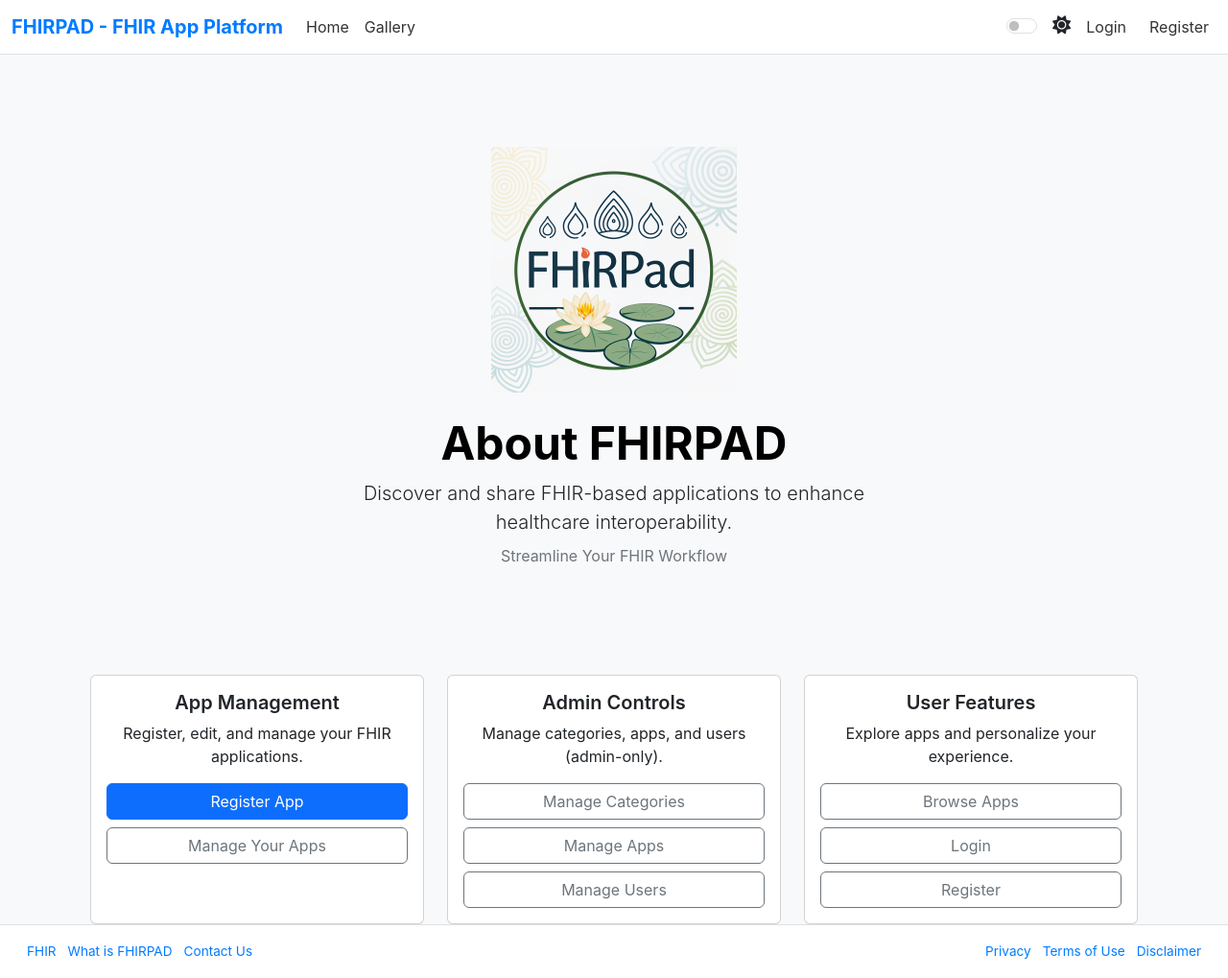
After one commit to Sudo-JHare/FhirPad, a Flask app: page /about in a window 1280 px wide. The commit adds this page. Shown: the whole page at 96% size. Run offline with Flask 3, Linux system fonts and the light colour scheme.

Commit message:
Add files via upload

```diff
--- a/app/routes.py
+++ b/app/routes.py
@@ -39,6 +39,14 @@ def landing():
     featured_apps = FHIRApp.query.order_by(FHIRApp.registration_date.desc()).limit(6).all()
     categories = Category.query.all()
     return render_template('landing.html', featured_apps=featured_apps, categories=categories)
+
+@gallery_bp.route('/about')
+def about():
+    return render_template('about.html')
+
+@gallery_bp.route('/disclaimer')
+def disclaimer():
+    return render_template('disclaimer.html')
 
 @gallery_bp.route('/gallery', methods=['GET', 'POST'])
 def gallery():
--- /dev/null
+++ b/app/templates/about.html
@@ -0,0 +1,60 @@
+{% extends "base.html" %}
+{% block title %}About FHIRPAD{% endblock %}
+{% block content %}
+<div class="px-4 py-5 my-5 text-center">
+    <div class="mb-4">
+        <img class="d-block mx-auto" src="{{ url_for('static', filename='fhirpad.png') }}" alt="FHIRPAD" width="256" height="256">
+    </div>
+    <h1 class="display-5 fw-bold text-body-emphasis">About FHIRPAD</h1>
+    <div class="col-lg-6 mx-auto">
+        <p class="lead mb-2">Discover and share FHIR-based applications to enhance healthcare interoperability.</p>
+        <p class="text-muted">Streamline Your FHIR Workflow</p>
+    </div>
+</div>
+
+<div class="container">
+    <div class="row g-4">
+        <!-- App Management -->
+        <div class="col-md-4">
+            <div class="card h-100">
+                <div class="card-body text-center">
+                    <h5 class="card-title">App Management</h5>
+                    <p class="card-text">Register, edit, and manage your FHIR applications.</p>
+                    <div class="d-grid gap-2">
+                        <a href="{{ url_for('gallery.register') }}" class="btn btn-primary">Register App</a>
+                        <a href="{{ url_for('gallery.my_listings') }}" class="btn btn-outline-secondary">Manage Your Apps</a>
+                    </div>
+                </div>
+            </div>
+        </div>
+        <!-- Admin Controls -->
+        <div class="col-md-4">
+            <div class="card h-100">
+                <div class="card-body text-center">
+                    <h5 class="card-title">Admin Controls</h5>
+                    <p class="card-text">Manage categories, apps, and users (admin-only).</p>
+                    <div class="d-grid gap-2">
+                        <a href="{{ url_for('gallery.manage_categories') }}" class="btn btn-outline-secondary">Manage Categories</a>
+                        <a href="{{ url_for('gallery.admin_apps') }}" class="btn btn-outline-secondary">Manage Apps</a>
+                        <a href="{{ url_for('gallery.admin_users') }}" class="btn btn-outline-secondary">Manage Users</a>
+                    </div>
+                </div>
+            </div>
+        </div>
+        <!-- User Features -->
+        <div class="col-md-4">
+            <div class="card h-100">
+                <div class="card-body text-center">
+                    <h5 class="card-title">User Features</h5>
+                    <p class="card-text">Explore apps and personalize your experience.</p>
+                    <div class="d-grid gap-2">
+                        <a href="{{ url_for('gallery.gallery') }}" class="btn btn-outline-secondary">Browse Apps</a>
+                        <a href="{{ url_for('auth.login') }}" class="btn btn-outline-secondary">Login</a>
+                        <a href="{{ url_for('auth.register') }}" class="btn btn-outline-secondary">Register</a>
+                    </div>
+                </div>
+            </div>
+        </div>
+    </div>
+</div>
+{% endblock %}
--- a/app/templates/base.html
+++ b/app/templates/base.html
@@ -375,13 +375,13 @@
             <div class="d-flex justify-content-between align-items-center">
                 <div class="footer-left">
                     <a href="https://www.hl7.org/fhir/" target="_blank" rel="noreferrer" aria-label="Visit FHIR website">FHIR</a>
-                    <a href="/about" aria-label="Learn about FHIRPAD">What is FHIRPAD</a>
+                    <a href="{{ url_for('gallery.about') }}" aria-label="Learn about FHIRPAD">What is FHIRPAD</a>
                     <a href="mailto:support@fhirpad.com" aria-label="Contact FHIRPAD support">Contact Us</a>
                 </div>
                 <div class="footer-right">
-                    <a href="/documents/privacy.pdf" aria-label="View Privacy Policy">Privacy</a>
+                    <a href="{{ url_for('static', filename='documents/privacy.pdf') }}" aria-label="View Privacy Policy">Privacy</a>
                     <a href="/documents/terms.pdf" aria-label="View Terms of Use">Terms of Use</a>
-                    <a href="/documents/disclaimer.pdf" aria-label="View Disclaimer">Disclaimer</a>
+                    <a href="{{ url_for('gallery.disclaimer') }}" aria-label="View Disclaimer">Disclaimer</a>
                 </div>
             </div>
         </div>
```
Also changed, not shown: app/templates/disclaimer.html (added, +25 -0 lines), app/templates/landing.html (+15 -8 lines), 1 other file.
